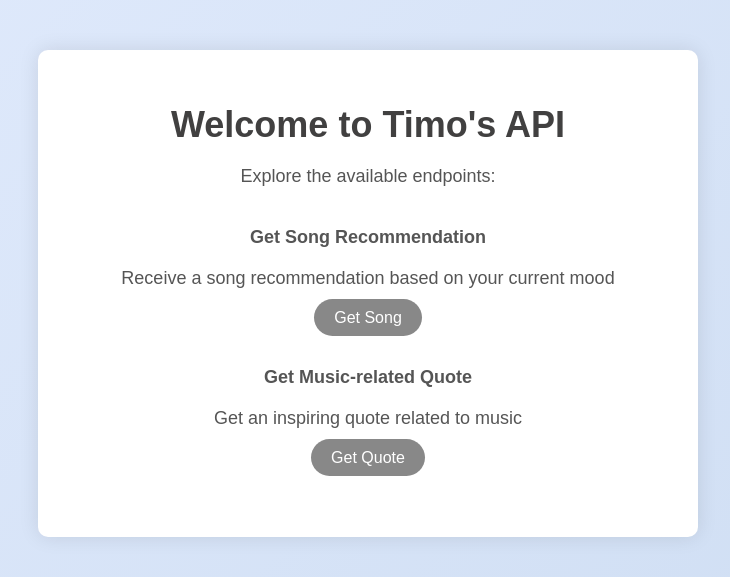
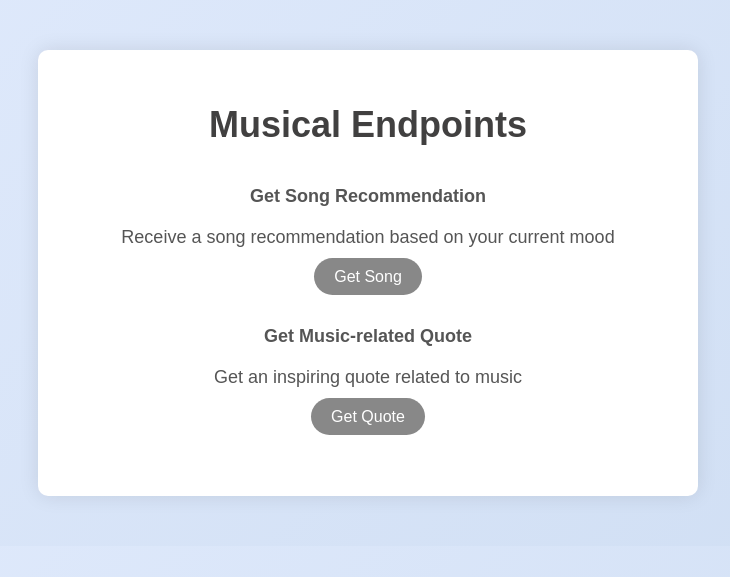
Before and after one commit to sachstimo/song-of-the-day, a Flask app: page / in a window 1280 px wide. Shown: the top 577 px of the page, without its empty margins (272-1002 px from the left). Run offline with Flask 2, Linux system fonts and the light colour scheme.

Commit message:
Update index html text

```diff
--- a/templates/index.html
+++ b/templates/index.html
@@ -4,7 +4,7 @@
     <meta charset="UTF-8">
     <meta http-equiv="X-UA-Compatible" content="IE=edge">
     <meta name="viewport" content="width=device-width, initial-scale=1.0">
-    <title>API Homepage</title>
+    <title>Musical Endpoints</title>
     <link rel="icon" type="image/png" href="/static/favicon_cc.png">
     <style>
         body {
@@ -57,8 +57,7 @@
 </head>
 <body>
     <div class="container">
-        <h1>Welcome to Timo's API</h1>
-        <p>Explore the available endpoints:</p>
+        <h1>Musical Endpoints</h1>
         <div class="endpoint">
             <p><strong>Get Song Recommendation</strong></p>
             <p>Receive a song recommendation based on your current mood</p>
```
